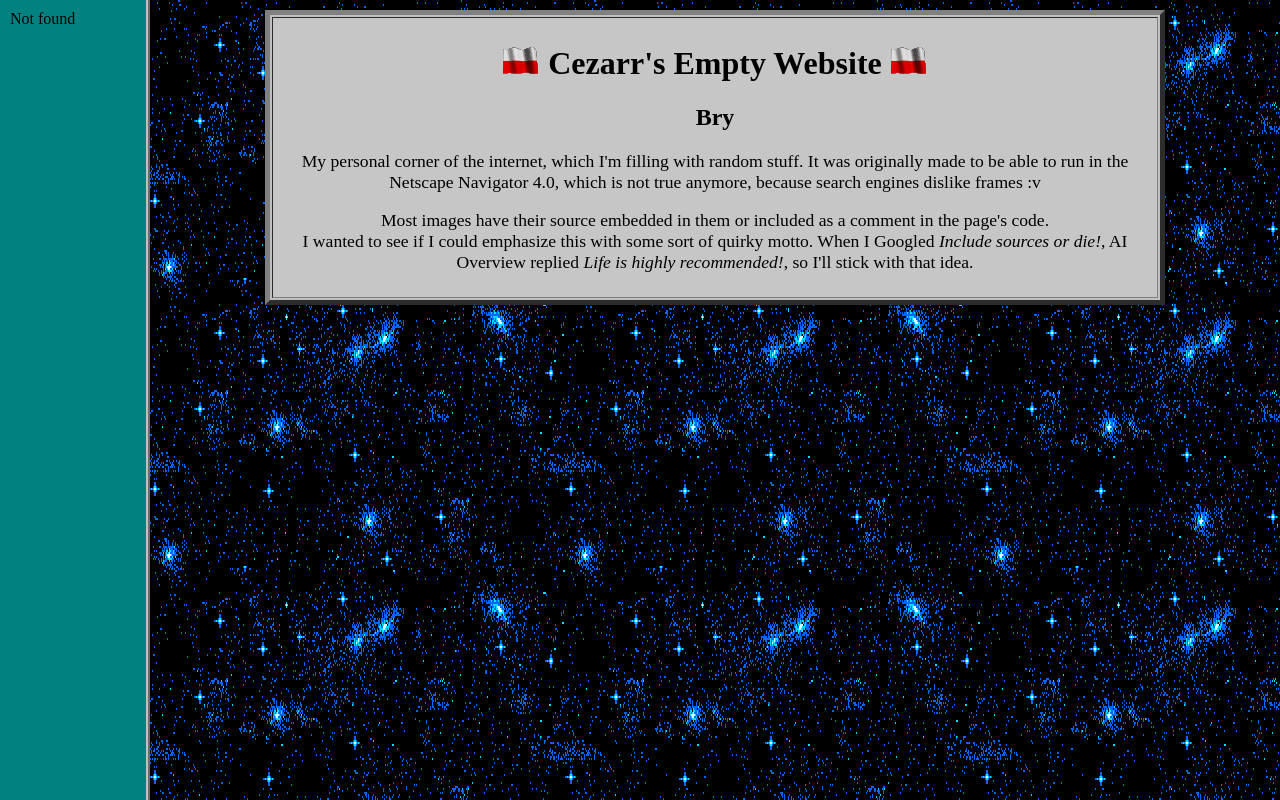
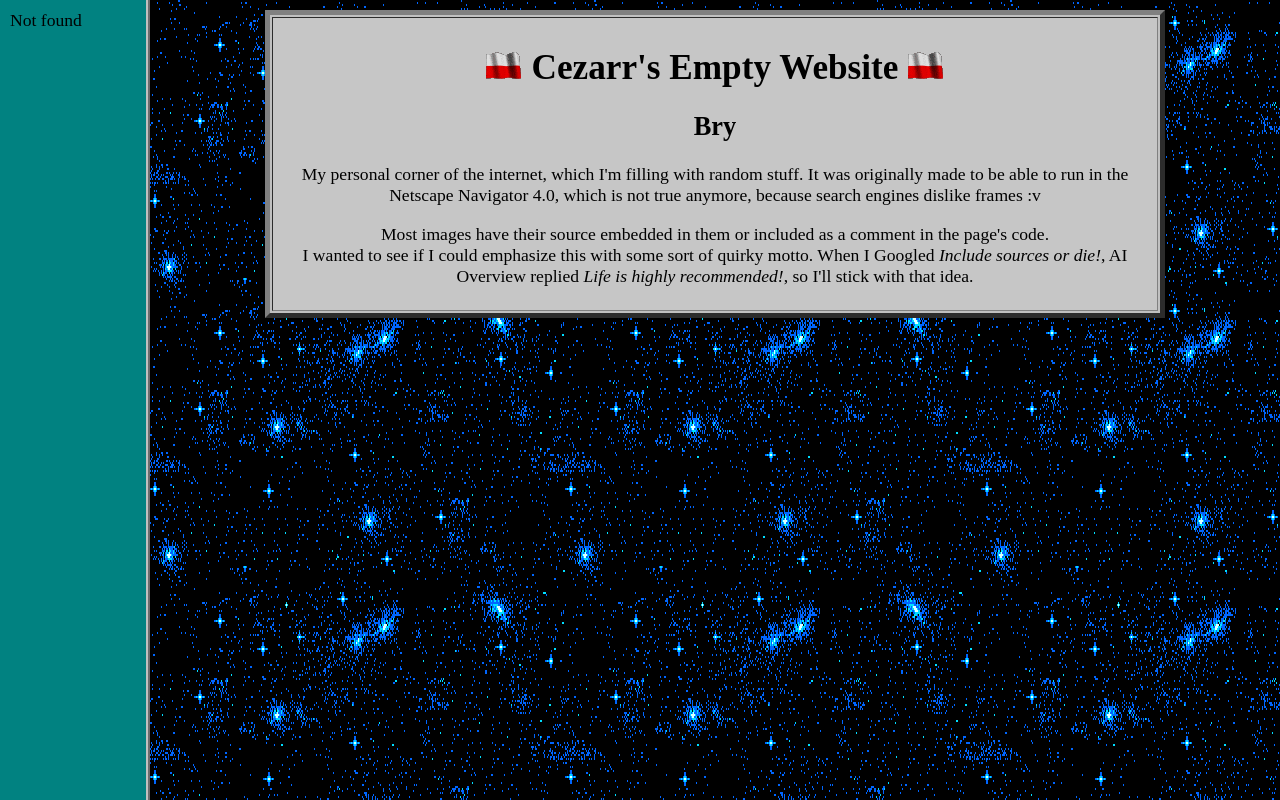
Before and after one commit to Cezarr1/cezarr.github.io, an Eleventy site: page main.md in a window 1280 px wide. Built offline with nearby package versions, Linux system fonts and the light colour scheme; Eleventy itself is replaced by a stand-in of ours; files that its build step writes are made by us from their sources; no server answers.

Commit message:
Update styles.css

```diff
--- a/css/styles.css
+++ b/css/styles.css
@@ -1,12 +1,13 @@
-/* Removes the empty frame added by some browsers */
+/* Removes the empty frame added by some browsers and slightly increases the text size */
 body {
   margin: 0;
   font-family: "Times New Roman", serif;
+  font-size: 1.1em;
 }
 
-/* Slightly increases the text size in <p> */
-p {
-  font-size: 1.1em;
+/* Resize images for the mobile screens */
+img {
+  max-width: 100%;
 }
 
 /* Places items side by side and extends the menu to the bottom of the page */
@@ -20,8 +21,7 @@ p {
 #content {
   width: 900px;
   max-width: 100%;
-  padding-top: 10px;
-  padding-bottom: 10px;
+  padding: 10px;
   margin-left: auto; /* Centers table in the middle of the window */
   margin-right: auto;
 }
@@ -52,7 +52,7 @@ p {
 #menu-container a {
   color: black;
   text-decoration: none;
-  font-size: 1.5em;
+  font-size: 1.4em;
 }
 
 /* Empty gaps between menu "buttons" */
```
